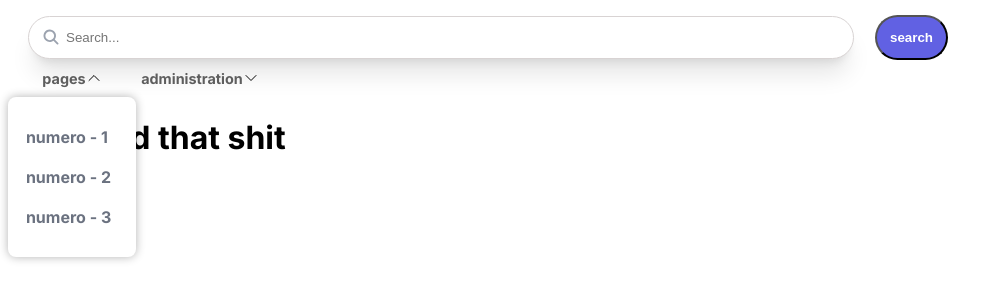
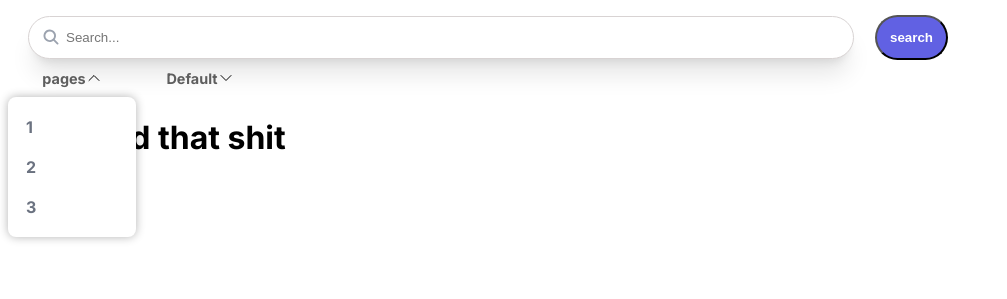
Before and after one commit to neoEliecer-47/google-shopping, a Next.js app: page / in a window 1280 px wide. Both pictures are taken after a click on the element "pages". Shown: the part 147-446 px from the top of the page, without its empty margins (0-1007 px from the left). Built offline with nearby package versions, Linux system fonts and the light colour scheme; grey boxes are pictures that could not be loaded.

Commit message:
function added to detect objects to loop

```diff
--- a/components/DropdownMenu.jsx
+++ b/components/DropdownMenu.jsx
@@ -1,63 +1,48 @@
 import { useEffect, useState } from "react";
 import styles from "./DropdownMenu.module.css";
 import { CheckIcon } from "@heroicons/react/24/solid";
-import { ChevronDownIcon } from '@heroicons/react/24/outline'
+import { ChevronDownIcon } from "@heroicons/react/24/outline";
 import classNames from "classnames";
 import { useClickOutsideDetector } from "@/hooks/useClickOutsideDetector";
 
-const data = [
-  {
-    number: "1",
-  },
-  {
-    number: "2",
-  },
-  {
-    number: "3",
-  },
-];
-
-export default function DropdownMenu({ placeholder }) {
+export default function DropdownMenu({ placeholder, data }) {
   const [open, setOpen] = useState(false);
   const [option, setOption] = useState(null);
 
-  const { dropMenuRef, isClickOutside, setIsClickOutside } = useClickOutsideDetector()
+  const { dropMenuRef, isClickOutside, setIsClickOutside } =
+    useClickOutsideDetector();
 
-  function handleOpenOptions(e){
+  function handleOpenOptions(e) {
     e.stopPropagation();
-    setOpen(!open)
+    setOpen(!open);
   }
 
-  useEffect(()=>{
-    if(isClickOutside) {
-      setOpen(false)
-      setIsClickOutside(false)
+  function getValues(item) {
+    return typeof item === "object" ? Object.values(item) : item;
+  }
+
+  useEffect(() => {
+    if (isClickOutside) {
+      setOpen(false);
+      setIsClickOutside(false);
     }
-
-  }, [isClickOutside])
-
-
+  }, [isClickOutside]);
 
   return (
     // <div style={{ position: "relative", zIndex: 6, display: 'flex' }}>
-    <section style={{ width: "8rem", cursor: "pointer" }}  ref={dropMenuRef}>
-      <div
-        className={styles.placeholderContainer}
-        onClick={handleOpenOptions}
-      >
+    <section style={{ width: "8rem", cursor: "pointer" }} ref={dropMenuRef}>
+      <div className={styles.placeholderContainer} onClick={handleOpenOptions}>
         <h2 className={styles.placeholder}>{placeholder}</h2>
         <ChevronDownIcon
           className={classNames(styles.icon, open && styles.iconRotate)}
-
         />
       </div>
       <div
         className={styles.options}
-        style={{ padding: `${open ? "20px 0px" : "0px"}`, width: "8rem" }}
-
+        style={{ padding: `${open ? "10px 0px" : "0px"}`, width: "8rem" }}
       >
         {open &&
-          data.map(({ number }, index) => (
+          data.map((item, index) => (
             <div
               style={{
                 margin: "0px",
@@ -67,12 +52,11 @@ export default function DropdownMenu({ placeholder }) {
               }}
               onClick={() => setOption(index)}
               className={styles.containerO}
-
             >
               <div style={{ width: "1.3rem" }}>
                 {option === index && <CheckIcon className={styles.icon} />}
               </div>
-              <h4 className={styles.optionButton}>numero - {number}</h4>
+              <h4 className={styles.optionButton}>{getValues(item)}</h4>
             </div>
           ))}
       </div>
--- a/components/Header.jsx
+++ b/components/Header.jsx
@@ -9,11 +9,24 @@ import DropdownMenu from "./DropdownMenu";
 import { useClickOutsideDetector } from '../hooks/useClickOutsideDetector'
 
 const SORT_BY_MAP = {
-  r: 'Default',
+
   rv: 'By Review',
   p: 'By Price (low to high)',
   pd: 'By Price (high to low)'
 }
+
+const data = [
+  {
+    number: "1",
+  },
+  {
+    number: "2",
+  },
+  {
+    number: "3",
+  },
+];
+
 
 export default function Header() {
 
@@ -58,8 +71,9 @@ export default function Header() {
           {/* categories */}
 
             <div style={{display: 'flex'}}>
-            <DropdownMenu placeholder="pages"/>
-            <DropdownMenu placeholder="administration"/>
+            <DropdownMenu placeholder="pages" data={data}/>
+            <DropdownMenu placeholder="Default" data={Object.values(SORT_BY_MAP)}/>
+
 
             </div>
 
```
